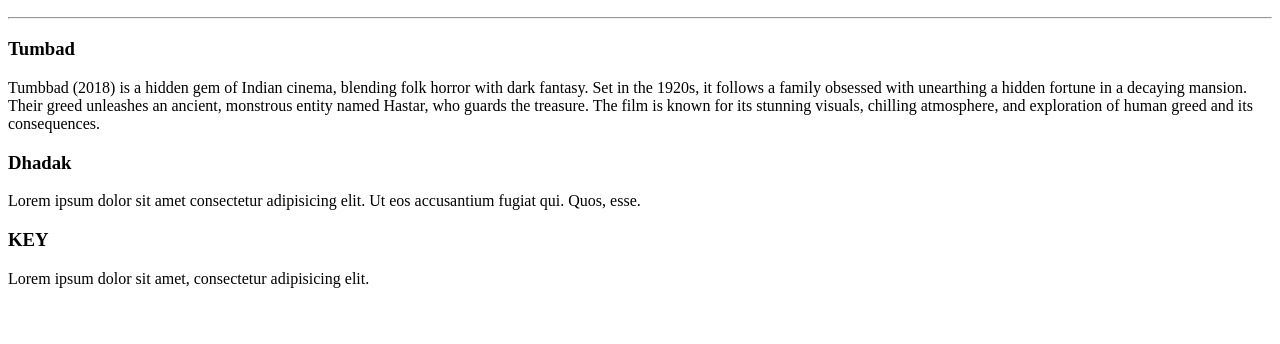
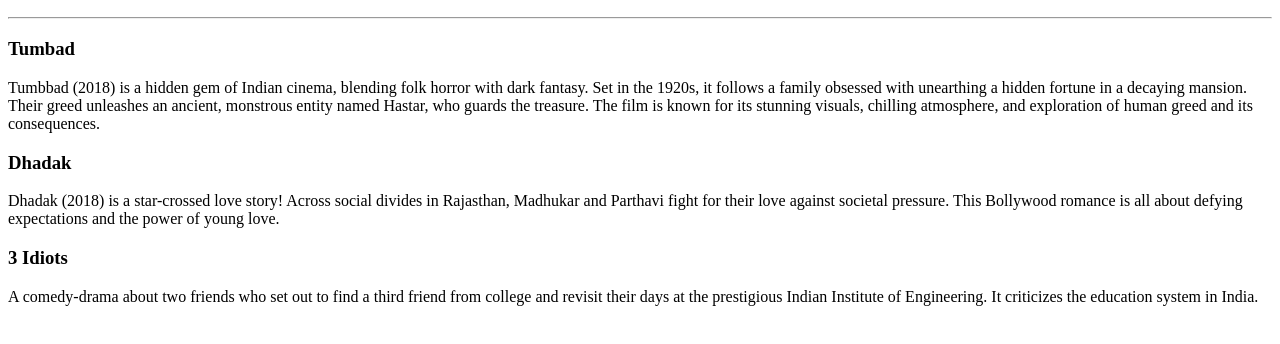
Before and after one commit to Gladiatorxf1/html-Movie-RankingProject, a plain HTML site: page index.html in a window 1280 px wide. Shown: the part 96-440 px from the top of the page. Drawn offline with Linux system fonts and the light colour scheme.

Commit message:
Update index.html

```diff
--- a/index.html
+++ b/index.html
@@ -12,9 +12,8 @@
 
 <h3>Dhadak</h3>
 <p>
-  Lorem ipsum dolor sit amet consectetur adipisicing elit. Ut eos accusantium
-  fugiat qui. Quos, esse.
+Dhadak (2018) is a star-crossed love story!  Across social divides in Rajasthan, Madhukar and Parthavi fight for their love against societal pressure.  This Bollywood romance is all about defying expectations and the power of young love.
 </p>
 
-<h3>KEY</h3>
-<p>Lorem ipsum dolor sit amet, consectetur adipisicing elit.</p>
+<h3>3 Idiots</h3>
+<p>A comedy-drama about two friends who set out to find a third friend from college and revisit their days at the prestigious Indian Institute of Engineering. It criticizes the education system in India.</p>
```
